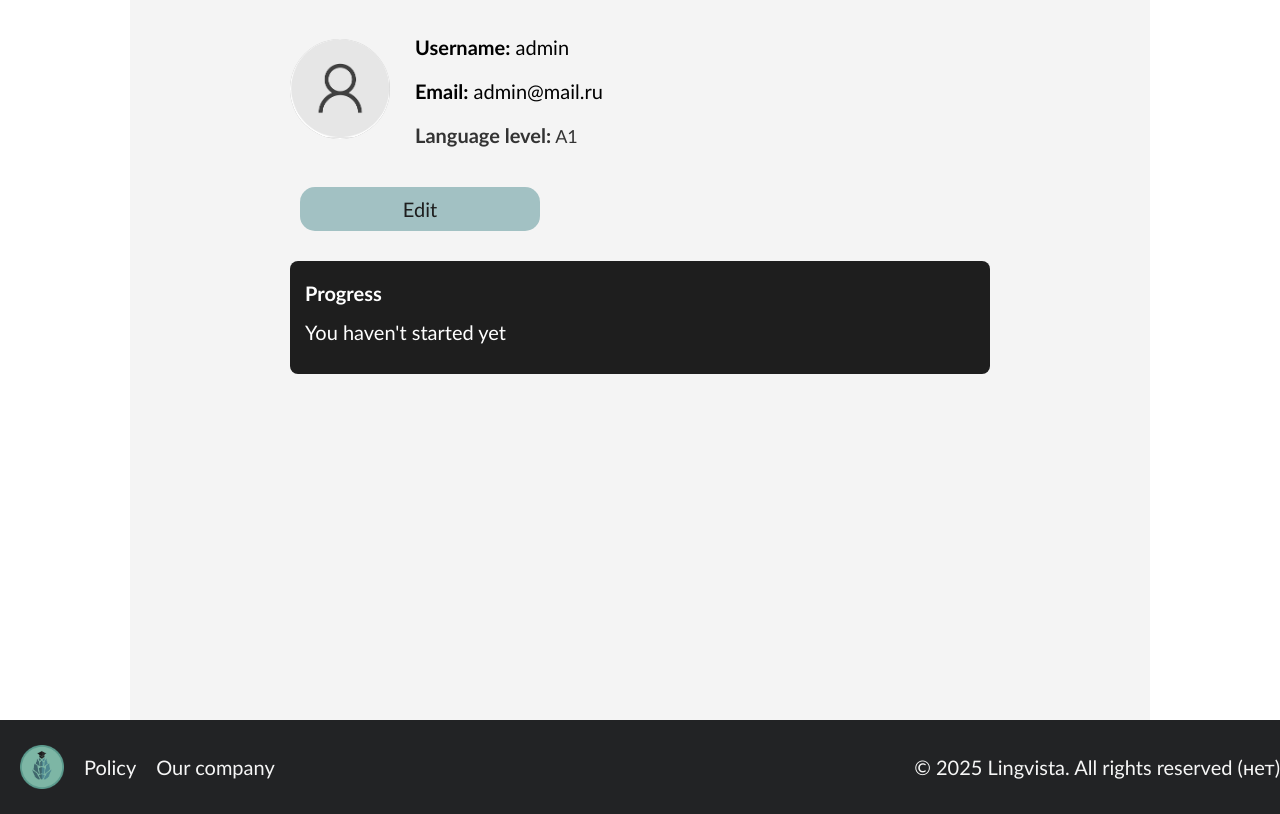
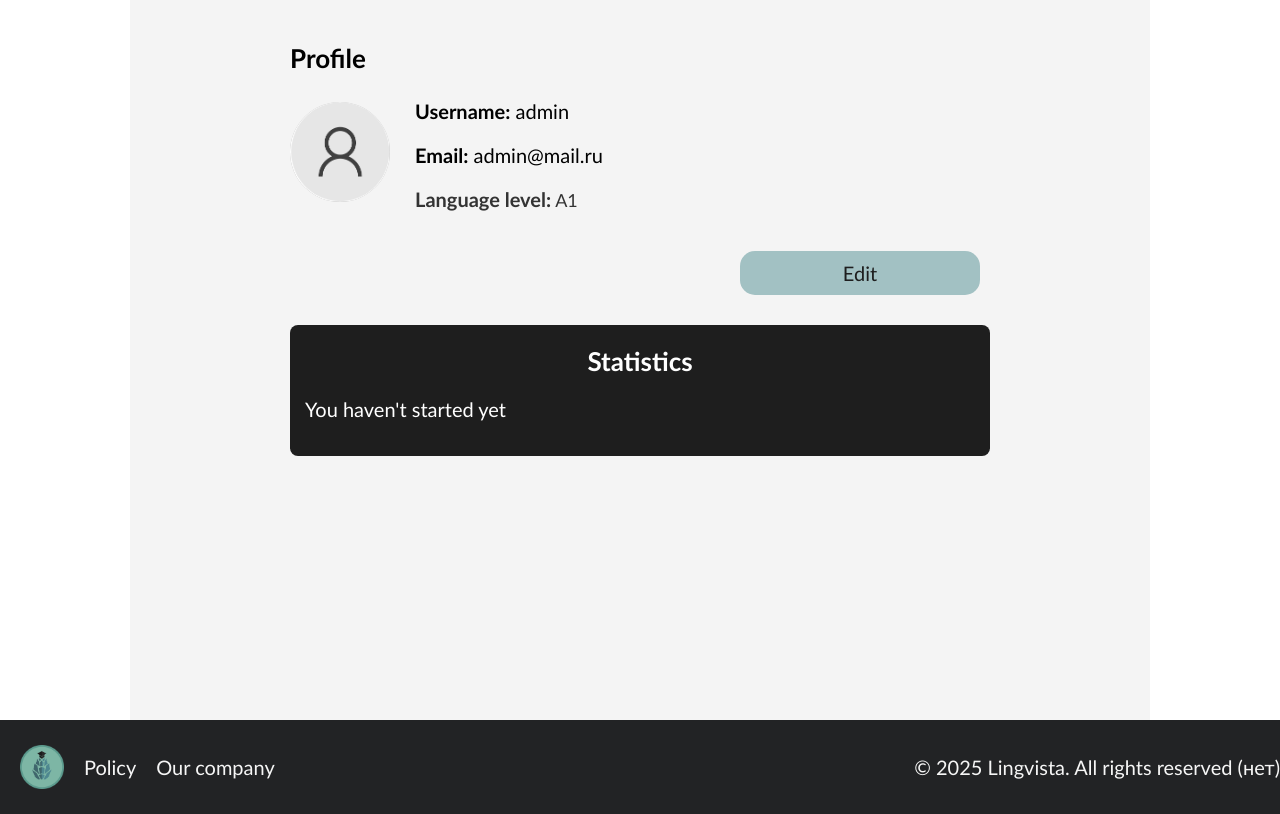
Before and after one commit to suhariky/lingvista, a Django app: page /account_page/ in a window 1280 px wide. Shown: the part 60-874 px from the top of the page. Run offline with Django 5.2, Linux system fonts and the light colour scheme; a user stored in the database is signed in; data comes from the database, SQL or seed files in the repository.

Commit message:
profile_page Переделан дизайн в соответствии с шаблоном на фигме: 1)добавлена надпись profile сверху 2)перемещена кнопку edit вправо 3)вместо progress написано statistics (посередине)

```diff
--- a/lingvista/lingvista_web/static/css/account_page.css
+++ b/lingvista/lingvista_web/static/css/account_page.css
@@ -74,7 +74,7 @@
     width: 100px;
     height: 100px;
     border-radius: 50%;
-    background-color: #ccc; /* Серый фон */
+    background-color: #ccc;
     display: flex;
     align-items: center;
     justify-content: center;
@@ -88,27 +88,19 @@
     color: #777;
 }
 
-.button-container {
+.button-container.right-button {
     display: flex;
-    justify-content: flex-start;
-    margin-top: 15px;
-    padding-left: 10px;
+    justify-content: flex-end;
+    padding-right: 10px;
 }
 
-.stats-title {
-    font-size: 22px;
+.centered-title {
+    text-align: center;
+    font-size: 26px;
     font-weight: bold;
-    margin-bottom: 15px;
+    margin-bottom: 10px;
 }
 
-.stats-box {
-    background-color: #1e1e1e;
-    color: white;
-    padding: 15px;
-    margin-top: 20px;
-    border-radius: 8px;
-    text-align: left;
-}
 
 .task-progress-box {
     background-color: #1e1e1e;
@@ -147,9 +139,13 @@
     margin: 5px 0;
 }
 
-.stats-box > p, .task-progress-box > p {
-    margin: 15px 0;
+.profile-title {
+    font-size: 26px;
+    font-weight: bold;
+    margin-bottom: 10px;
+    text-align: left;
 }
+
 
 .task-progress-item {
     margin: 15px 0;
--- a/lingvista/lingvista_web/templates/html/pages/account_page.html
+++ b/lingvista/lingvista_web/templates/html/pages/account_page.html
@@ -6,6 +6,8 @@
 
 {% block content %}
 <div class="profile-container-centered">
+    <h2 class="profile-title">Profile</h2>  {# 1. Заголовок над аватаркой #}
+
     <div class="profile-header">
         <div class="profile-photo">
             {% if profile.profile_photo %}
@@ -21,19 +23,12 @@
         </div>
     </div>
 
-    <div class="button-container">
+    <div class="button-container right-button">
         <a href="/accountedit_page/" class="button">Edit</a>
     </div>
 
-<!--    <div class="stats-box">-->
-<!--        <h3 class="stats-title">Statistics</h3>-->
-<!--        <p><strong>Серия (streak):</strong> {{ profile.streak }}</p>-->
-<!--        <p><strong>Пройдено уровней:</strong> {{ profile.completed_levels }}</p>-->
-<!--        <p><strong>Достижения:</strong> {{ profile.achievements }}</p>-->
-<!--    </div>-->
-
     <div class="task-progress-box">
-        <h3 class="progress-title">Progress</h3>
+        <h3 class="progress-title centered-title">Statistics</h3>
 
         {% for progress in task_progress %}
             <div class="task-progress-item">
@@ -41,7 +36,7 @@
                     <label><strong>Lesson:</strong> {{ progress.level }}-{{ progress.lesson }}</label>
                 </div>
                 <div class="status-item">
-                    <label><strong>Status:</strong> {% if progress.result == 100 %}✔ {% else %}✖ {% endif %} {{ progress.result }}%</label>
+                    <label><strong>Status:</strong> {% if progress.result == 100 %}✔️ {% else %}✖️ {% endif %} {{ progress.result }}%</label>
                 </div>
                 <div class="date-item">
                     <label><strong>Date:</strong> {% if progress.date_completed %}{{ progress.date_completed|date:"d.m.Y H:i" }}{% else %}-{% endif %}</label>
```
